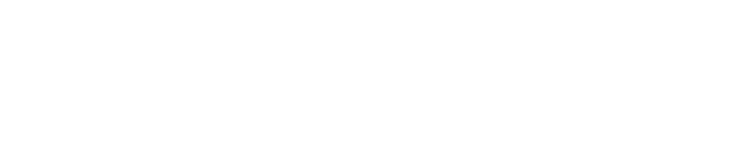
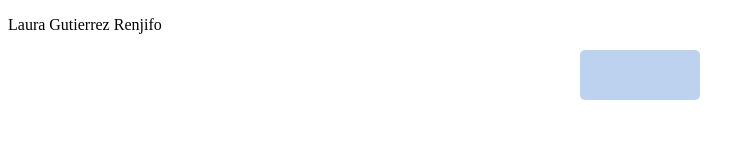
Before and after one commit to LauraGutierrez16/test_1, a plain HTML site: page index.html in a window 1280 px wide. Shown: the whole page, without its empty margins (0-754 px from the left). Drawn offline with Linux system fonts and the light colour scheme.

Commit message:
Update index.html

```diff
--- a/index.html
+++ b/index.html
@@ -4,4 +4,9 @@
     <link href="style.css" type="text/css" rel="stylesheet">
     <title>Laura</title>
   </head>
+  <body>
+    <p>Laura Gutierrez Renjifo</p>
+    <div>
+    </div>
+  </body>
 </html>
```
